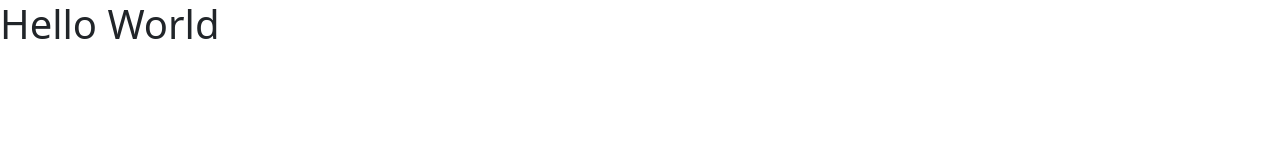
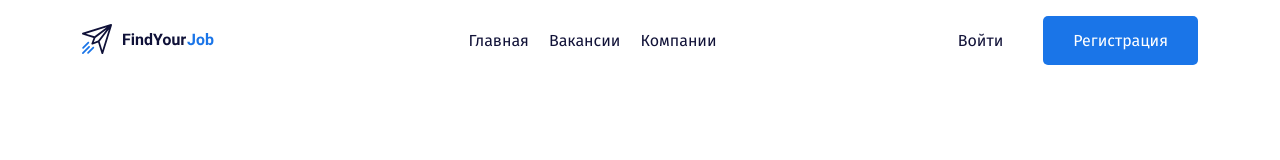
Before and after one commit to SergeiWeb/find-your-job, a plain HTML site: page index.html in a window 1280 px wide. Drawn offline with nearby package versions, Linux system fonts and the light colour scheme.

Commit message:
wrote the site header

```diff
--- a/index.html
+++ b/index.html
@@ -4,17 +4,50 @@
 		<meta charset="UTF-8" />
 		<meta http-equiv="X-UA-Compatible" content="IE=edge" />
 		<meta name="viewport" content="width=device-width, initial-scale=1.0" />
-		<!-- Styles -->
+		<!-- Fonts -->
+		<link rel="preconnect" href="https://fonts.gstatic.com" />
 		<link
-			href="https://cdn.jsdelivr.net/npm/bootstrap@5.0.1/dist/css/bootstrap.min.css"
+			href="https://fonts.googleapis.com/css2?family=Fira+Sans:wght@400;700;900&display=swap"
 			rel="stylesheet"
 		/>
+		<!-- Styles -->
+		<link rel="stylesheet" href="./css/bootstrap-grid.min.css" />
 		<link rel="stylesheet" href="./css/main.css" />
 		<!-- Scripts -->
 		<script defer type="module" src="./js/main.js"></script>
 		<title>Find Your Job</title>
 	</head>
 	<body>
-		<h1>Hello World</h1>
+		<header class="header">
+			<div class="container">
+				<div class="row align-items-center py-3">
+					<div class="col-2">
+						<a href="/" class="logo-link">
+							<img src="./img/logo.svg" alt="Logo: Find Your Job" />
+						</a>
+					</div>
+					<div class="col d-flex justify-content-center">
+						<nav class="nav">
+							<ul class="menu d-flex align-items-center">
+								<li class="menu-item">
+									<a href="#" class="menu-link">Главная</a>
+								</li>
+								<li class="menu-item">
+									<a href="#" class="menu-link">Вакансии</a>
+								</li>
+								<li class="menu-item">
+									<a href="#" class="menu-link">Компании</a>
+								</li>
+							</ul>
+						</nav>
+					</div>
+					<div class="col-3 d-flex align-items-center justify-content-end">
+						<a href="#" class="button button-link">Войти</a>
+						<a href="#" class="button button-primary">Регистрация</a>
+					</div>
+				</div>
+			</div>
+			<!-- /.container -->
+		</header>
 	</body>
 </html>
--- a/scss/main.scss
+++ b/scss/main.scss
@@ -1,9 +1,58 @@
-*, ::before, ::after {
+*,
+::before,
+::after {
 	margin: 0;
 	padding: 0;
 	box-sizing: inherit;
 }
 
+:root {
+	--main-color-text: #111238;
+	--primary-color: #1A75E8;
+}
+
 html {
 	box-sizing: border-box;
 }
+
+body {
+	color: var(--main-color-text);
+	font-size: 16px;
+	font-family: 'Fira Sans', sans-serif;
+}
+
+ul {
+	list-style: none;
+}
+
+.menu {
+	&-item {
+		color: var(--main-color-text);
+		&:not(:last-child) {
+			margin-right: 20px;
+		}
+		&:hover {
+			color: var(--primary-color);
+		}
+	}
+	&-link {
+		color: inherit;
+		text-decoration: none;
+	}
+}
+
+.button {
+	display: inline-block;
+	text-decoration: none;
+	&-link {
+		color: var(--main-color-text);
+		padding: 10px;
+		margin-right: 30px;
+	}
+	&-primary {
+		background: var(--primary-color);
+		color: #fff;
+		padding: 15px 30px;
+		border-radius: 5px;
+	}
+}
```
Also changed, not shown: css/bootstrap-grid.min.css (added), css/main.css, img/logo.svg (added), 2 other files.
